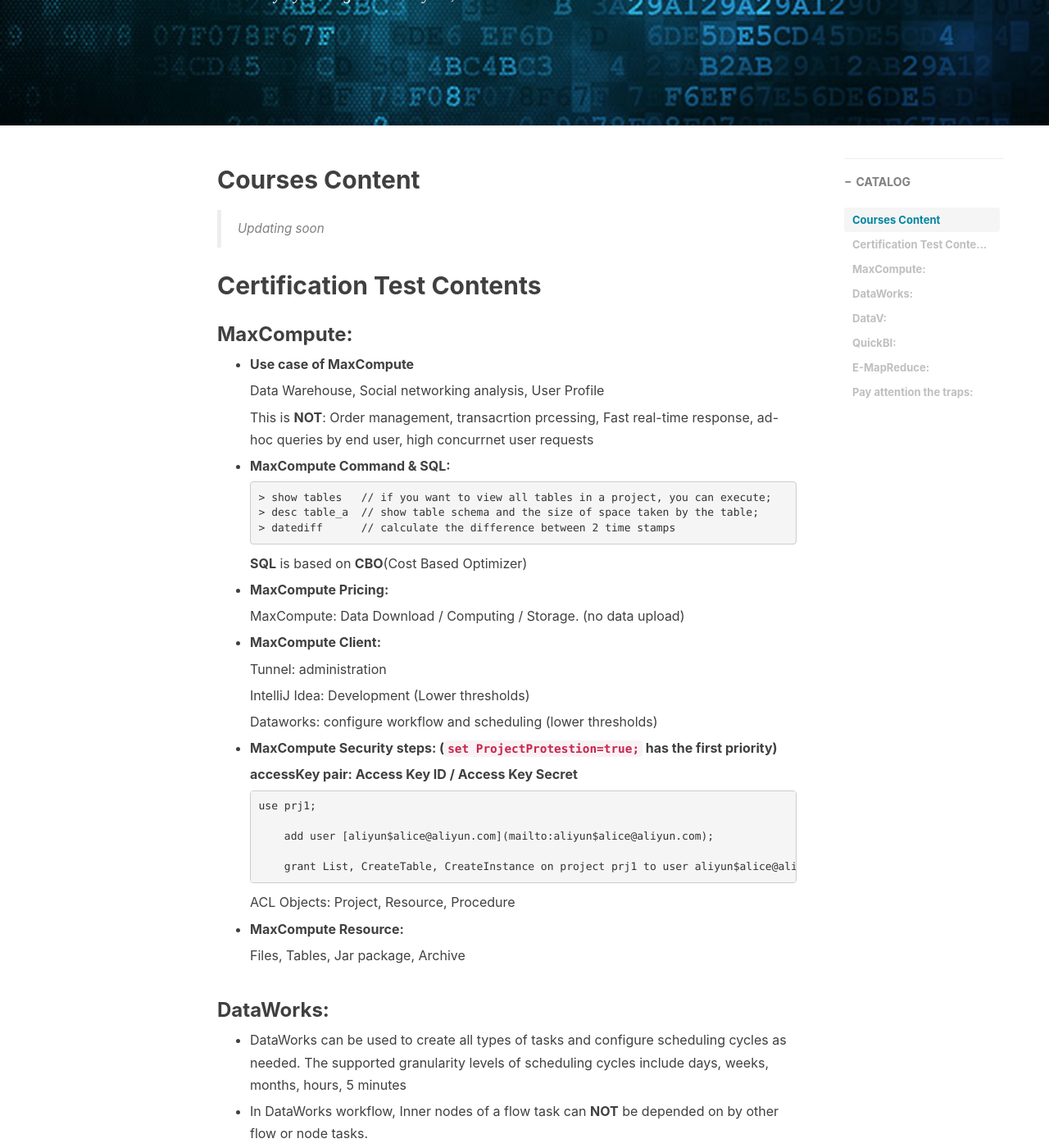
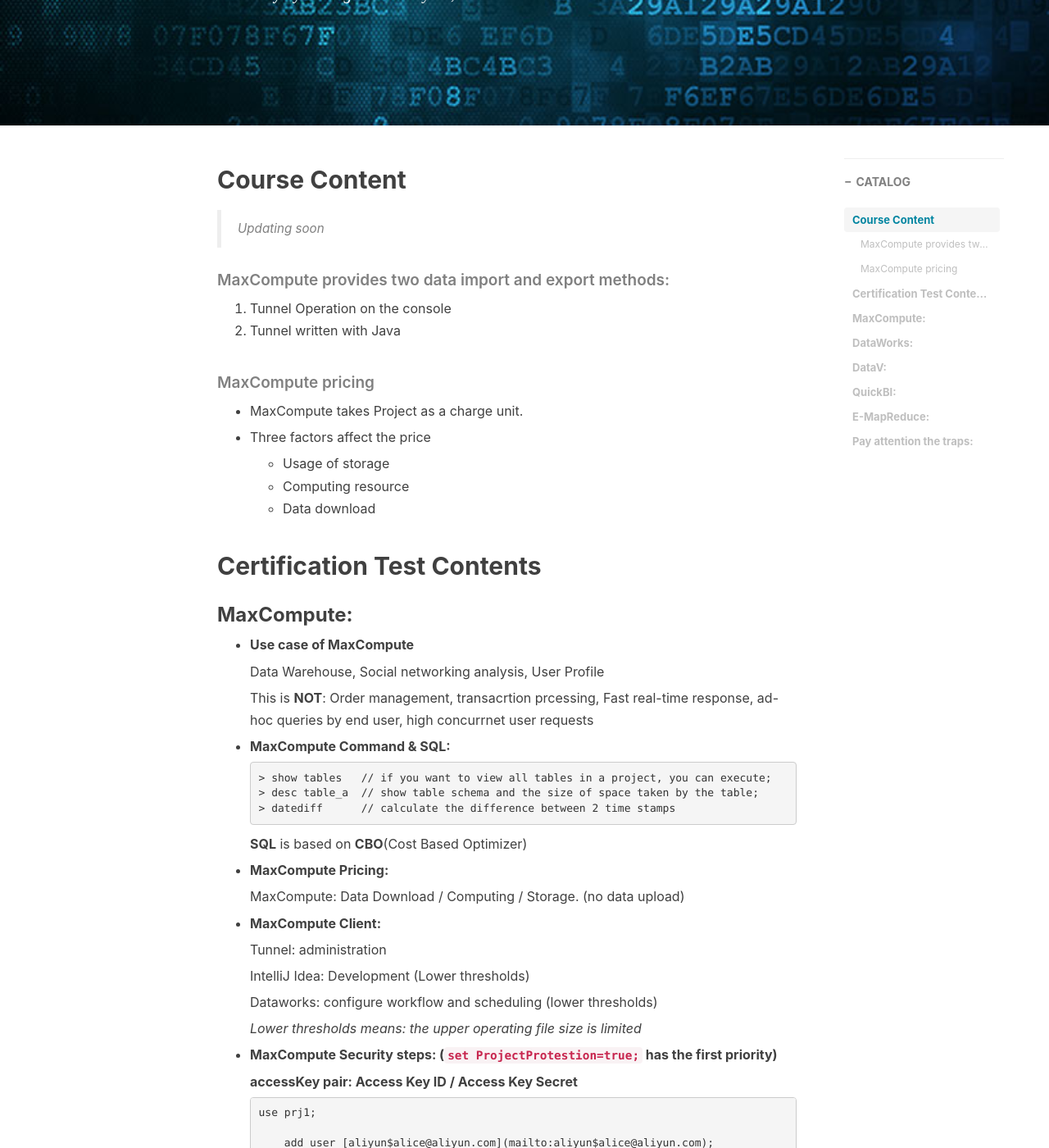
Before and after one commit to LiyangLingIntel/LiyangLingIntel.github.io, a Jekyll site: the page built from _posts/2019-01-24-Alibaba Cloud Training Day2.md, in a window 1280 px wide and 1400 px high, scrolled down 430 px. Shown: the whole window at 82% size. Built offline with Jekyll 4.4.1, drawn with Linux system fonts in a browser that asks for light colours; nearby versions of some CDN libraries; comment, search, counter and statistics services are not loaded; some of the changed text lies outside the part shown.

Commit message:
update posts

```diff
--- a/_config.yml
+++ b/_config.yml
@@ -125,6 +125,6 @@
         href: "https://syenpark.github.io/"
     },{
       title: "DOJO Zheng",
-      herf: "https://dojozheng.com"
+      herf: "https://dojozheng.com/"
     }
 ]
--- a/_posts/2019-01-24-Alibaba Cloud Training Day2.md
+++ b/_posts/2019-01-24-Alibaba Cloud Training Day2.md
@@ -15,11 +15,23 @@
 
 
 
-## Courses Content
+## Course Content
 
 > Updating soon
 
+##### MaxCompute provides two data import and export methods:
 
+1. Tunnel Operation on the console
+2. Tunnel written with Java
+
+##### MaxCompute pricing
+
+* MaxCompute takes Project as a charge unit.
+
+* Three factors affect the price
+  * Usage of storage
+  * Computing resource
+  * Data download
 
 ## Certification Test Contents
 
@@ -52,6 +64,8 @@
   IntelliJ Idea: Development (Lower thresholds)
 
   Dataworks: configure workflow and scheduling (lower thresholds)
+
+  *Lower thresholds means: the upper operating file size is limited*
 
 * **MaxCompute Security steps: (`set ProjectProtestion=true;` has the first priority)**
 
```
Also changed, not shown: other parts of _posts/2019-01-24-Alibaba Cloud Training Day2.md (+1 -1 lines), _posts/2019-01-23-Alibaba Cloud Training Day1.md (+8 -1 lines), _posts/2019-01-24-RESTful API.md (+1 -1 lines).
